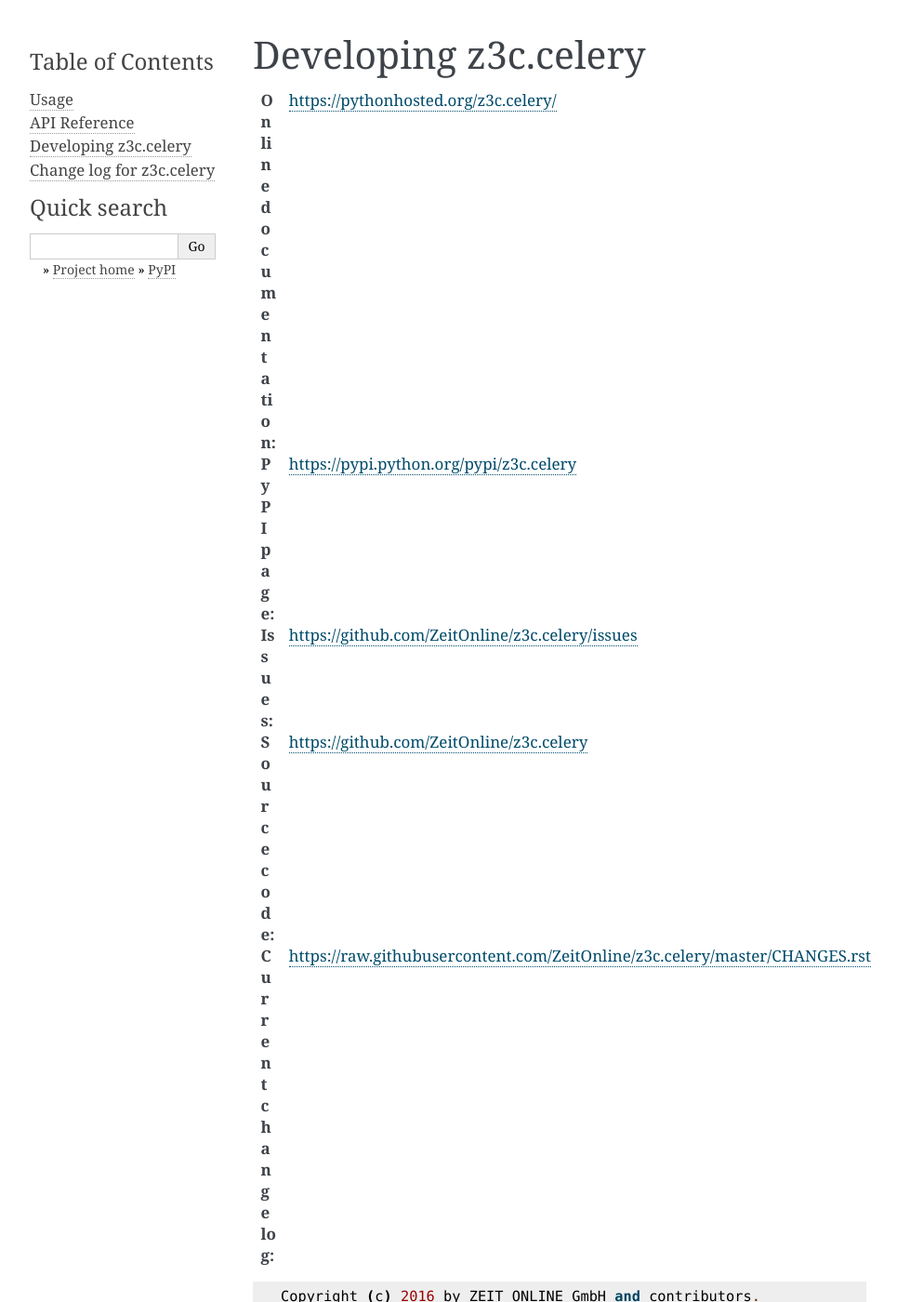
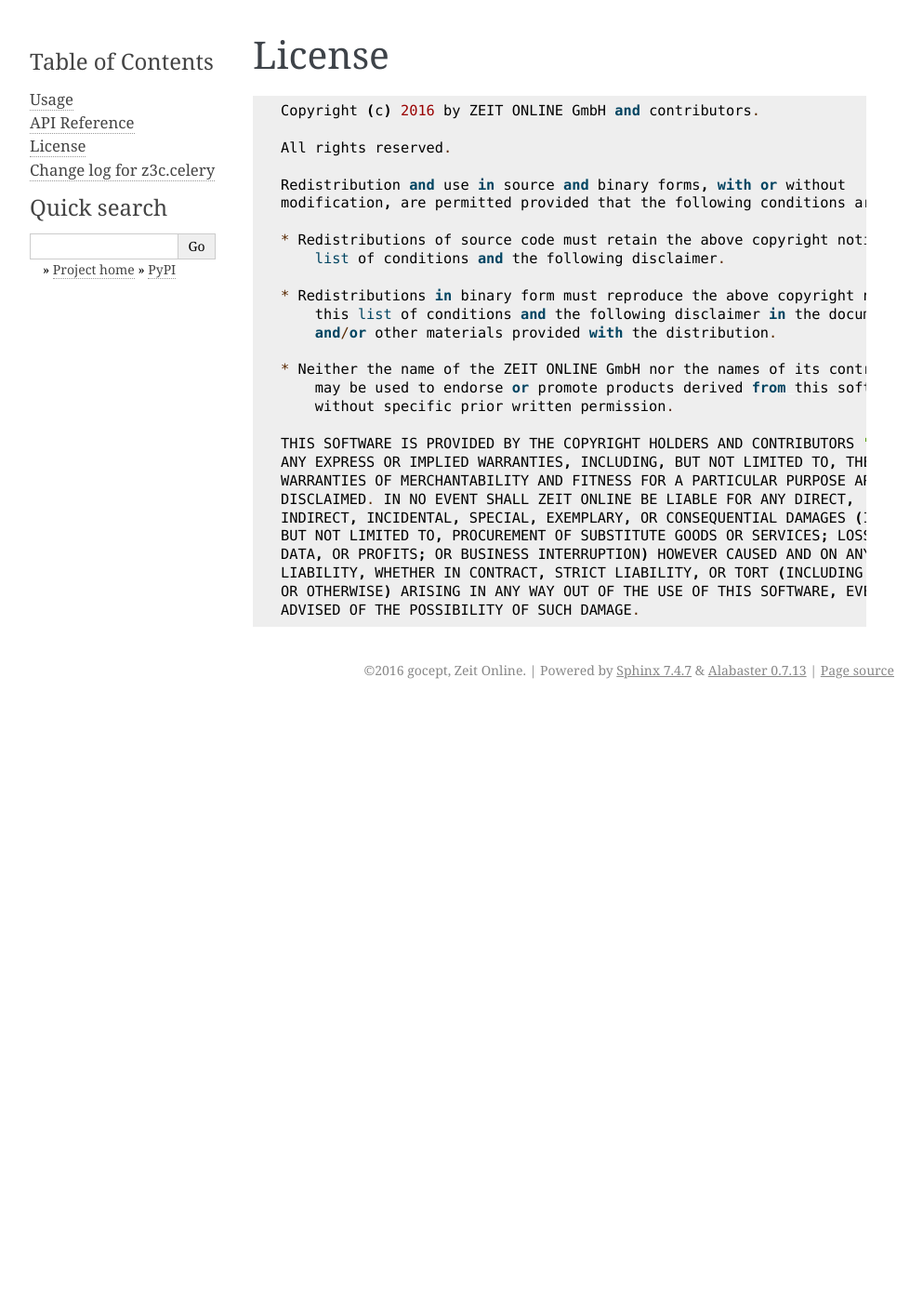
Before and after one commit to ZeitOnline/z3c.celery, a Sphinx documentation site: the page built from doc/about.rst, in a window 1280 px wide and 1400 px high. Shown: the whole window at 93% size, without its empty margins (148-1141 px from the left). Built offline with Sphinx 7.4.7, drawn with Linux system fonts in a browser that asks for light colours.

Commit message:
Move hacking data up to readme to show up on github.

```diff
--- a/HACKING.rst
+++ /dev/null
@@ -1,18 +0,0 @@
-=====================
-Developing z3c.celery
-=====================
-
-:Online documentation:
-    https://pythonhosted.org/z3c.celery/
-
-:PyPI page:
-    https://pypi.python.org/pypi/z3c.celery
-
-:Issues:
-    https://github.com/ZeitOnline/z3c.celery/issues
-
-:Source code:
-    https://github.com/ZeitOnline/z3c.celery
-
-:Current change log:
-    https://raw.githubusercontent.com/ZeitOnline/z3c.celery/master/CHANGES.rst
--- a/doc/about.rst
+++ b/doc/about.rst
@@ -1,2 +1,4 @@
-.. include:: ../HACKING.rst
+License
+=======
+
 .. literalinclude:: ../LICENSE.txt
--- a/setup.py
+++ b/setup.py
@@ -71,7 +71,6 @@
     description=__doc__.strip(),
     long_description='\n\n'.join(open(project_path(name)).read() for name in (
         'README.rst',
-        'HACKING.rst',
         'CHANGES.rst',
     )),
 
```
Also changed, not shown: README.rst (+15 -0 lines).
